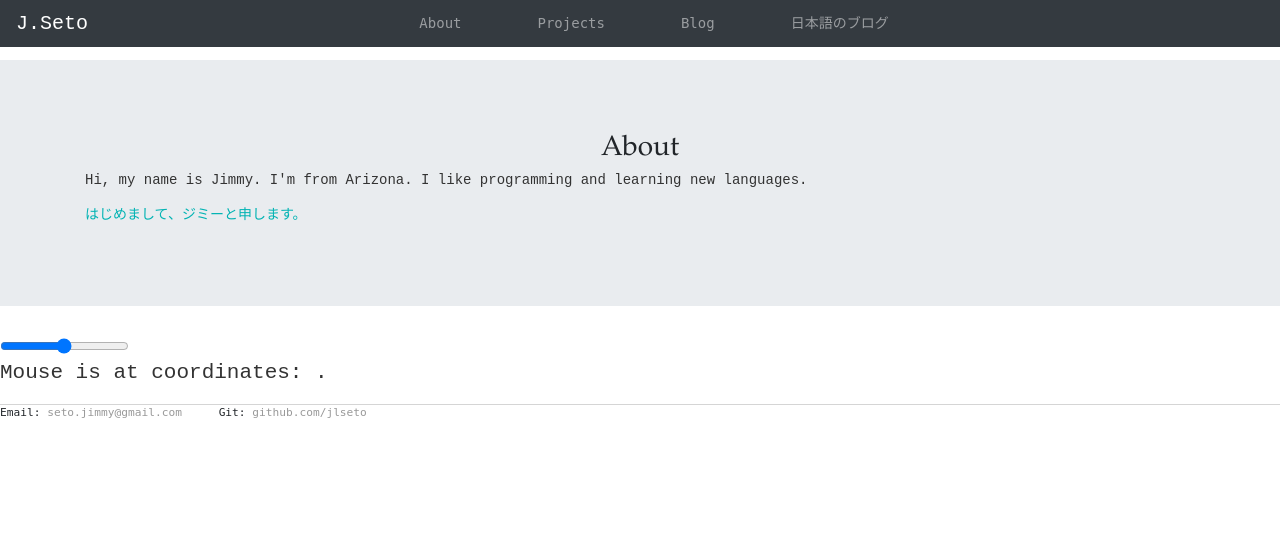
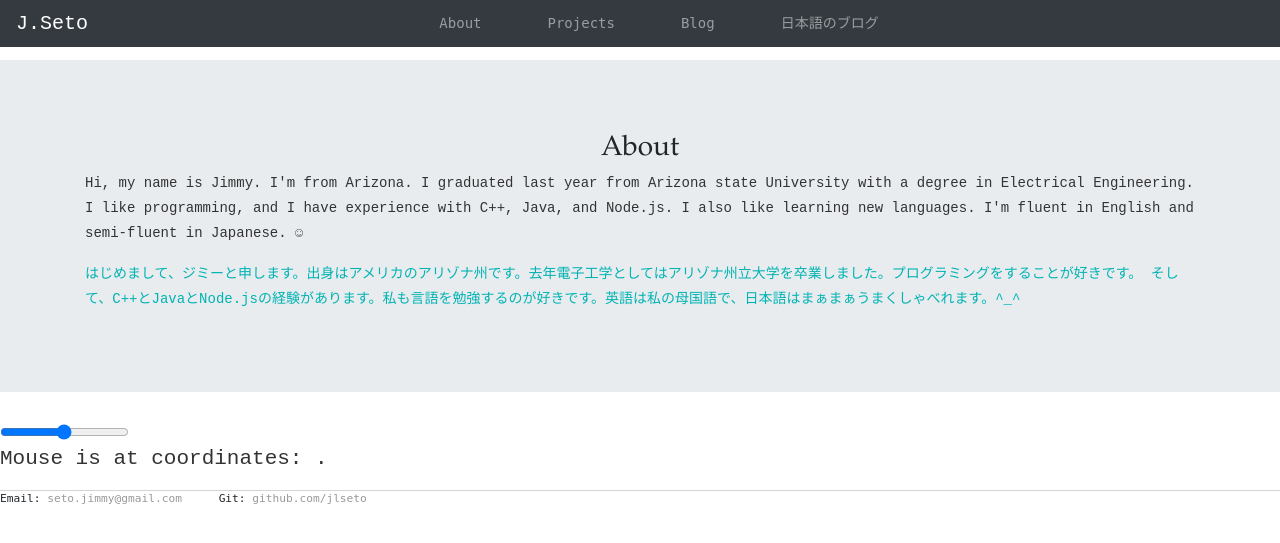
Before and after one commit to JLSeto/blog_angular, a Jekyll site: the page built from about/index.html, in a window 1280 px wide and 1400 px high. Shown: the top 543 px of the window. Built offline with Jekyll 4.4.1, drawn with Linux system fonts in a browser that asks for light colours; nearby versions of some CDN libraries.

Commit message:
testing stuff

```diff
--- a/_sass/jumbotron.scss
+++ b/_sass/jumbotron.scss
@@ -3,15 +3,24 @@
 
 
 p.about1 {
-    font-size: 1.0em;
-    line-height: 1.4em;
-    color: #333;
+
+  font-family: monospace;
+	font-size: 14px;
+	font-style: normal;
+	font-variant: normal;
+	font-weight: 400;
+	line-height: 25px;
+
 }
 
 p.about2 {
-    font-size: 1.0em;
-    line-height: 1.4em;
-    color: rgb(0, 179, 179);
+  font-family: monospace;
+	font-size: 14px;
+	font-style: normal;
+	font-variant: normal;
+	font-weight: 400;
+	line-height: 25px;
+  color: rgb(0, 179, 179);
 }
 
 h1.display-3 {
--- a/_sass/typography.scss
+++ b/_sass/typography.scss
@@ -25,7 +25,7 @@ nav ul, footer ul {
 
 nav ul li {
     display: inline;
-    margin-right: 60px;
+    margin-right: 50px;
 }
 
 footer ul li {
--- a/about/index.html
+++ b/about/index.html
@@ -5,9 +5,12 @@ title: About
 
 
 <div class="about1">
-	<p class="about1">Hi, my name is Jimmy. I'm from Arizona. I like programming and learning new languages. </p>
+	<p class="about1">Hi, my name is Jimmy. I'm from Arizona. I graduated last year from Arizona state University with a degree in Electrical Engineering.
+		I like programming, and I have experience with C++, Java, and Node.js.  I also like learning new languages.
+		I'm fluent in English and semi-fluent in Japanese. &#9786;</p>
 </div>
 
 <div class="about2">
-	<p class="about2">はじめまして、ジミーと申します。</p>
+	<p class="about2">はじめまして、ジミーと申します。出身はアメリカのアリゾナ州です。去年電子工学としてはアリゾナ州立大学を卒業しました。プログラミングをすることが好きです。
+		そして、C++とJavaとNode.jsの経験があります。私も言語を勉強するのが好きです。英語は私の母国語で、日本語はまぁまぁうまくしゃべれます。^_^</p>
 </div>
```
